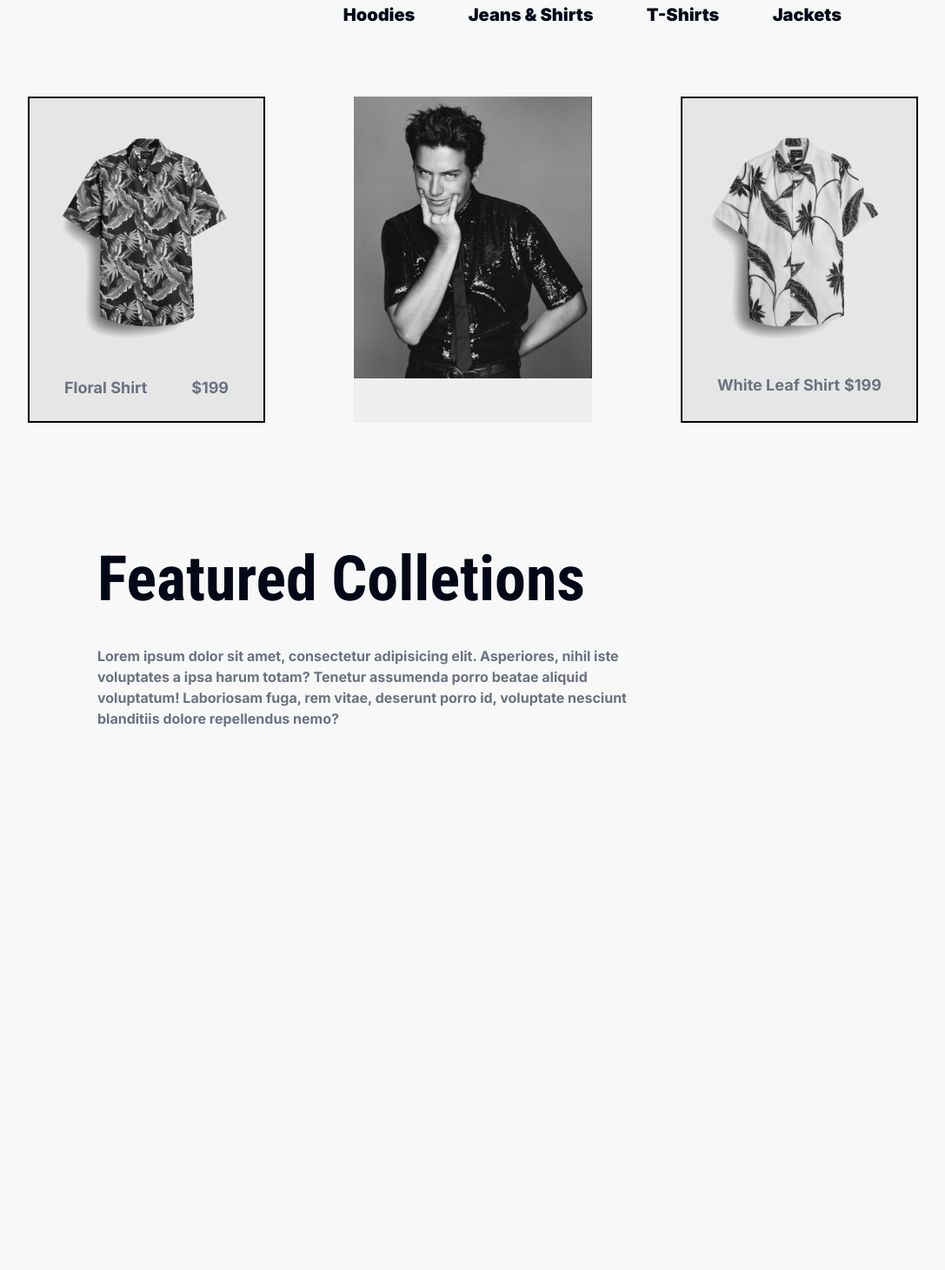
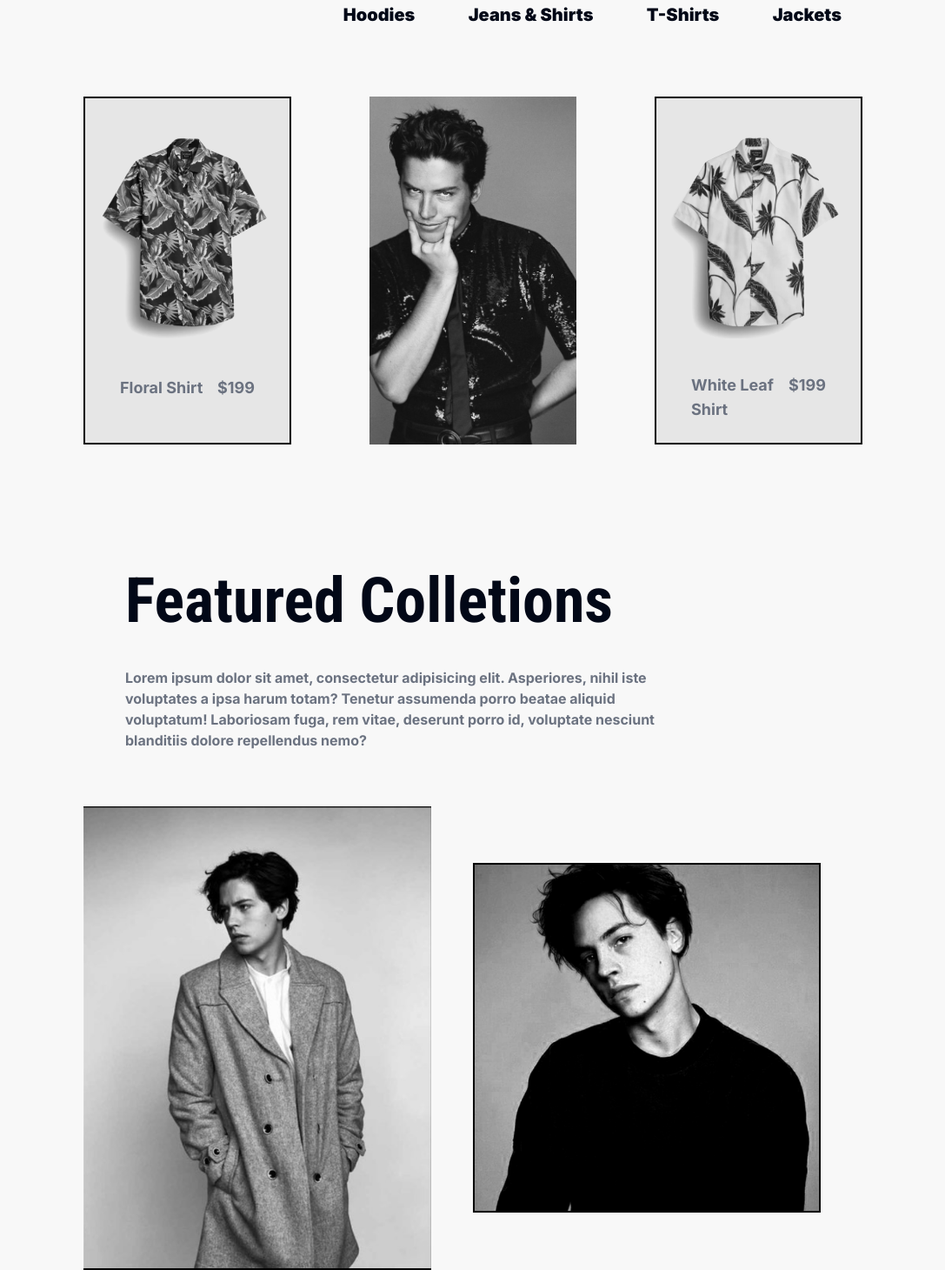
Before and after one commit to kratos-respawned/e-comm-next, a Next.js app: page / in a window 1280 px wide. Shown: the part 977-2437 px from the top of the page at 87% size, without its empty margins (96-1183 px from the left). Before the commit the page ends 1815 px from the top, so only its background shows below. Built offline with nearby package versions, Linux system fonts and the light colour scheme.

Commit message:
Added images

```diff
--- a/src/app/Collection.tsx
+++ b/src/app/Collection.tsx
@@ -1,13 +1,29 @@
 import React from 'react'
+import Image from 'next/image'
 
 function Collection() {
   return (
-    <div className="mt-36 w-[50%] ml-52">
+    <div>
+    <div className="mt-36 w-[50%] ml-60">
         <h1 className="text-7xl my-auto font-ubuntu">
             Featured Colletions
         </h1>
         <p className='mt-10 text-gray-500'>Lorem ipsum dolor sit amet, consectetur adipisicing elit. Asperiores, nihil iste voluptates a ipsa harum totam? Tenetur assumenda porro beatae aliquid voluptatum! Laboriosam fuga, rem vitae, deserunt porro id, voluptate nesciunt blanditiis dolore repellendus nemo?</p>
     </div>
+
+    <div className='w-[70%] mx-auto mt-16 grid grid-cols-2 mb-10'>
+    <div>
+      <Image width={400} height={400} className='= border-b-2 border-black' src="/heroimg2.png" alt="" />
+    </div>
+    <div className='my-auto'>
+        <Image width={400} height={300} className='border-black border-2' src="/heroimg.png" alt="" />
+      </div>
+    </div>
+    </div>
+
+
+
+
   )
 }
 
--- a/src/app/New.tsx
+++ b/src/app/New.tsx
@@ -19,7 +19,7 @@ function New() {
             </ul>
         </div>
     </div>
-    <div className="grid grid-cols-3  w-[80%] mx-auto mt-20 mb-10">
+    <div className="grid grid-cols-3  w-[70%] mx-auto mt-20 mb-10">
       <div className='border-2 border-black w-[80%] bg-[#e6e6e6]'>
         <Image width={210} height={150} alt='Black Floral Shirt' className=' mx-auto mix-blend-darken grayscale mt-10' src="/floral.png"/>
         <div className='flex justify-between mx-10 mb-6 mt-10'>
@@ -28,7 +28,7 @@ function New() {
         </div>
       </div>
       <div className='w-[80%] mx-auto bg-[#efefef] relative group '>
-        <Image width={600} height={600} alt='Cole Sprouse' className='object-cover mx-auto opacity-100 transition-opacity group-hover:opacity-80 ease-in-out ' src="/cole.png"/>
+        <Image alt='Cole Sprouse' objectFit='cover' layout='fill' className='object-cover mx-auto opacity-100 transition-opacity group-hover:opacity-80 ease-in-out ' src="/cole.png"/>
         <button className="bottom-1/2 absolute translate-y-1/2 left-1/2 -translate-x-1/2 p-5 opacity-0 transition-opacity pointer-events-none  group-hover:pointer-events-auto group-hover:opacity-100 bg-gray-200  rounded-full ">
         <ShoppingBag className=''/>
         </button>
```
